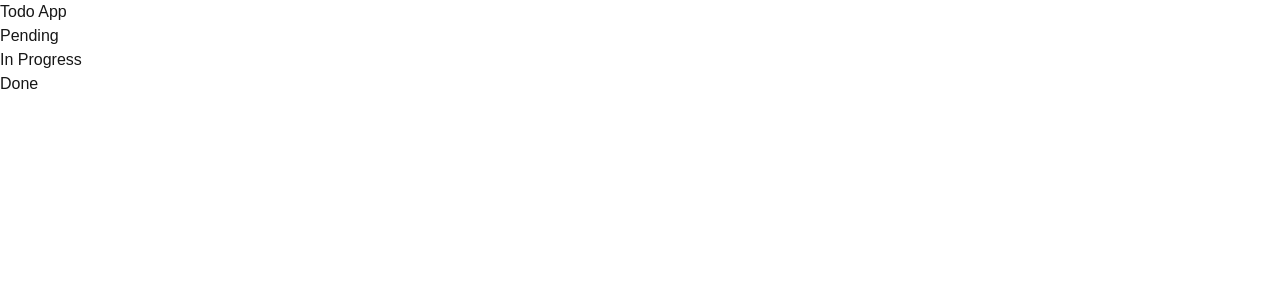
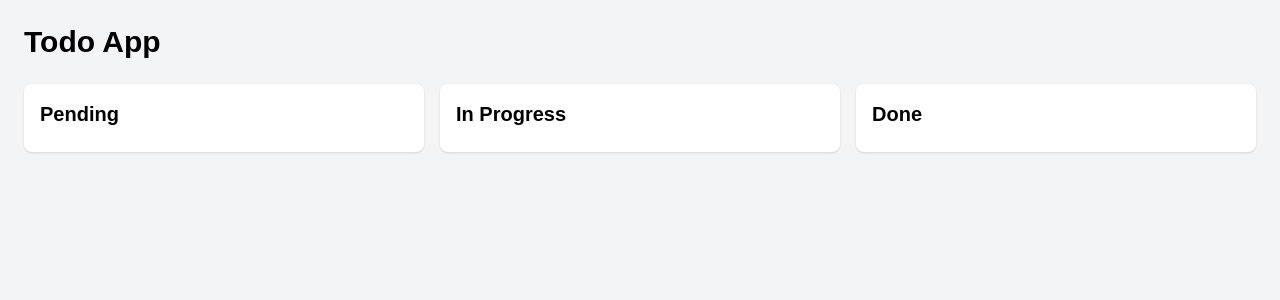
Before and after one commit to bmakhz/ToDo-App, a Next.js app: page / in a window 1280 px wide. Shown: the top 300 px of the page. Built offline with nearby package versions, Linux system fonts and the light colour scheme.

Commit message:
Updated page.js
formatted layout. added shadowed ,rounded columns.

```diff
--- a/src/app/page.js
+++ b/src/app/page.js
@@ -2,19 +2,19 @@
 
 export default function Home() {
   return (
-    <main >
-      <h1>Todo App</h1>
-      <div>
-        <div>
-          <h2>Pending</h2>
-          {/* Pending */}
+    <main className="min-h-screen bg-gray-100 p-6">
+      <h1 className="text-3xl font-bold mb-6 text-black">Todo App</h1>
+      <div className="grid grid-cols-3 gap-4">
+        <div className="bg-white rounded-lg shadow p-4">
+          <h2 className="text-xl font-semibold mb-2 text-black">Pending</h2>
+          {/* Pending*/}
         </div>
-        <div>
-          <h2>In Progress</h2>
-          {/* In Progress */}
+        <div className="bg-white rounded-lg shadow p-4">
+          <h2 className="text-xl font-semibold mb-2 text-black">In Progress</h2>
+          {/* In Progress*/}
         </div>
-        <div>
-          <h2>Done</h2>
+        <div className="bg-white rounded-lg shadow p-4">
+          <h2 className="text-xl font-semibold mb-2 text-black">Done</h2>
           {/* Done*/}
         </div>
       </div>
```
